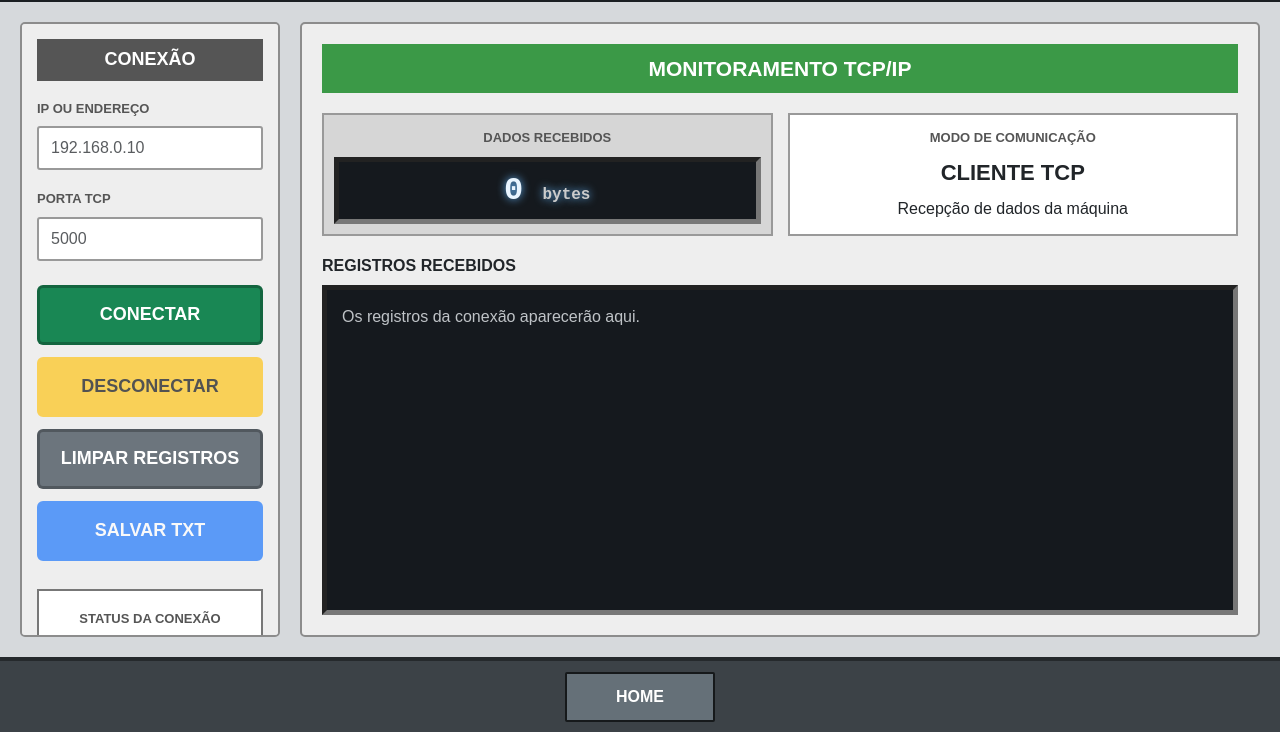
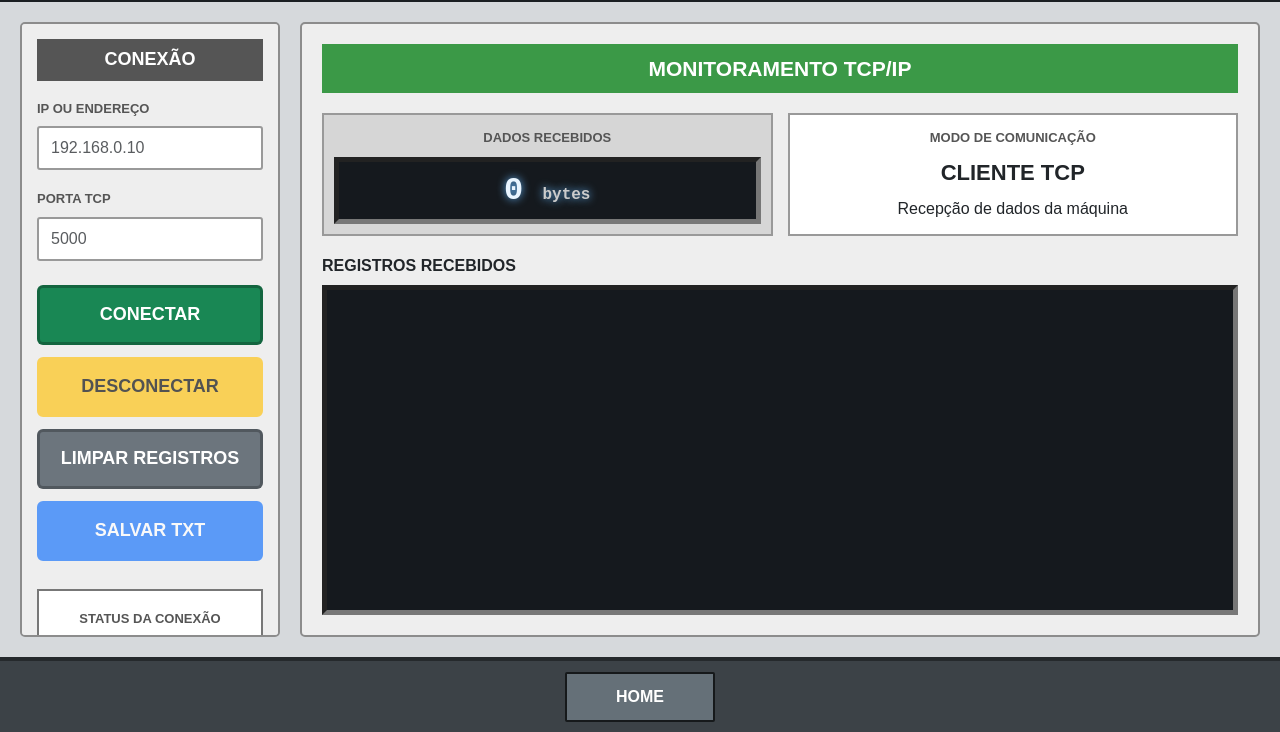
Before and after one commit to reuelconecthus/pcm-ihm-conecthus, a website with bundled scripts: page src/renderer/views/tcp.html in a window 1280 px wide. Shown: the part 68-800 px from the top of the page. Built offline with nearby package versions, Linux system fonts and the light colour scheme.

Commit message:
feat: ajusta textos

```diff
--- a/src/renderer/css/tcp.css
+++ b/src/renderer/css/tcp.css
@@ -175,7 +175,6 @@ body {
 }
 
 .tcp-log:empty::before {
-    content: "Os registros da conexão aparecerão aqui.";
     color: #bfc3c7;
 }
 
```
